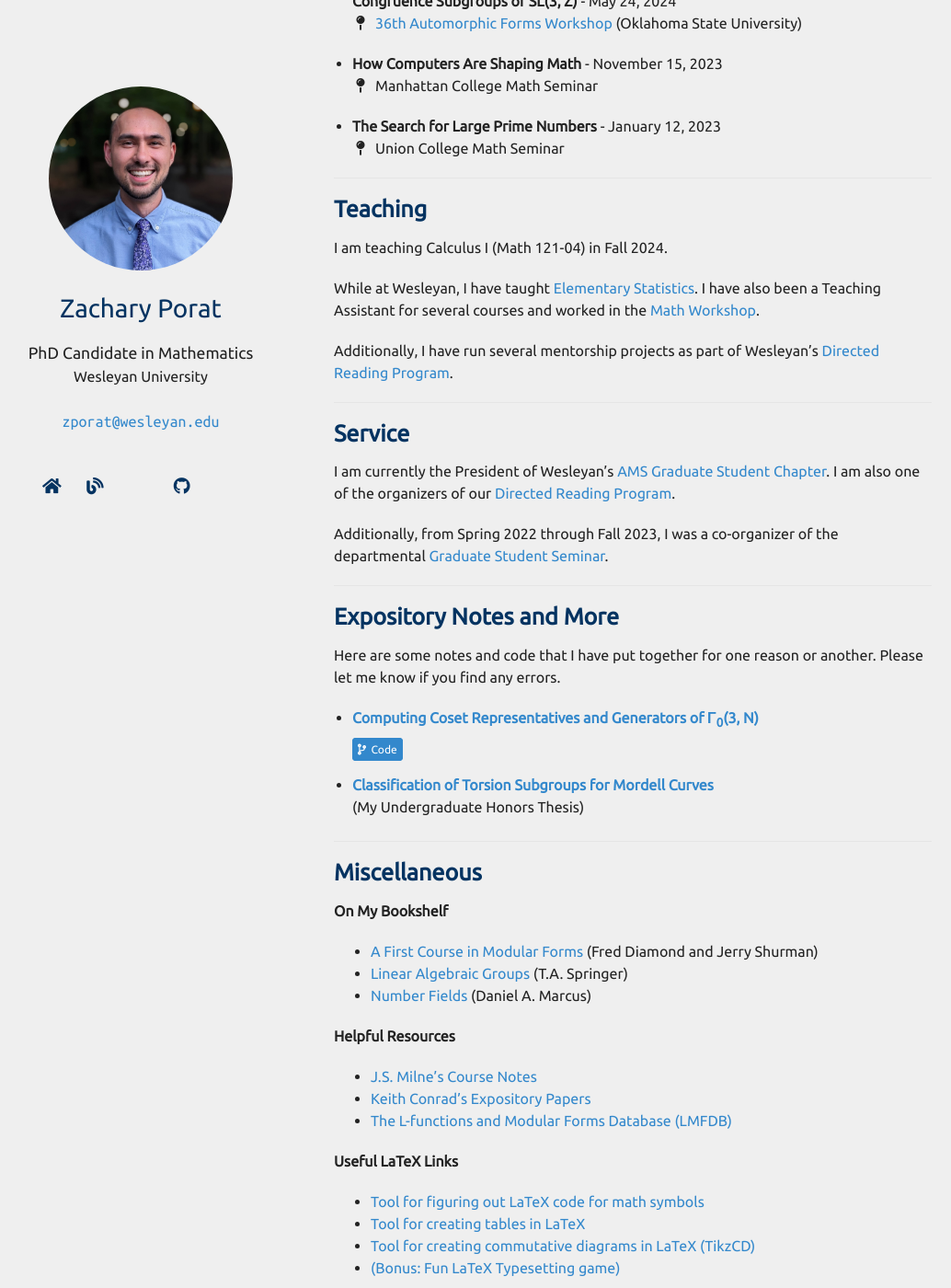
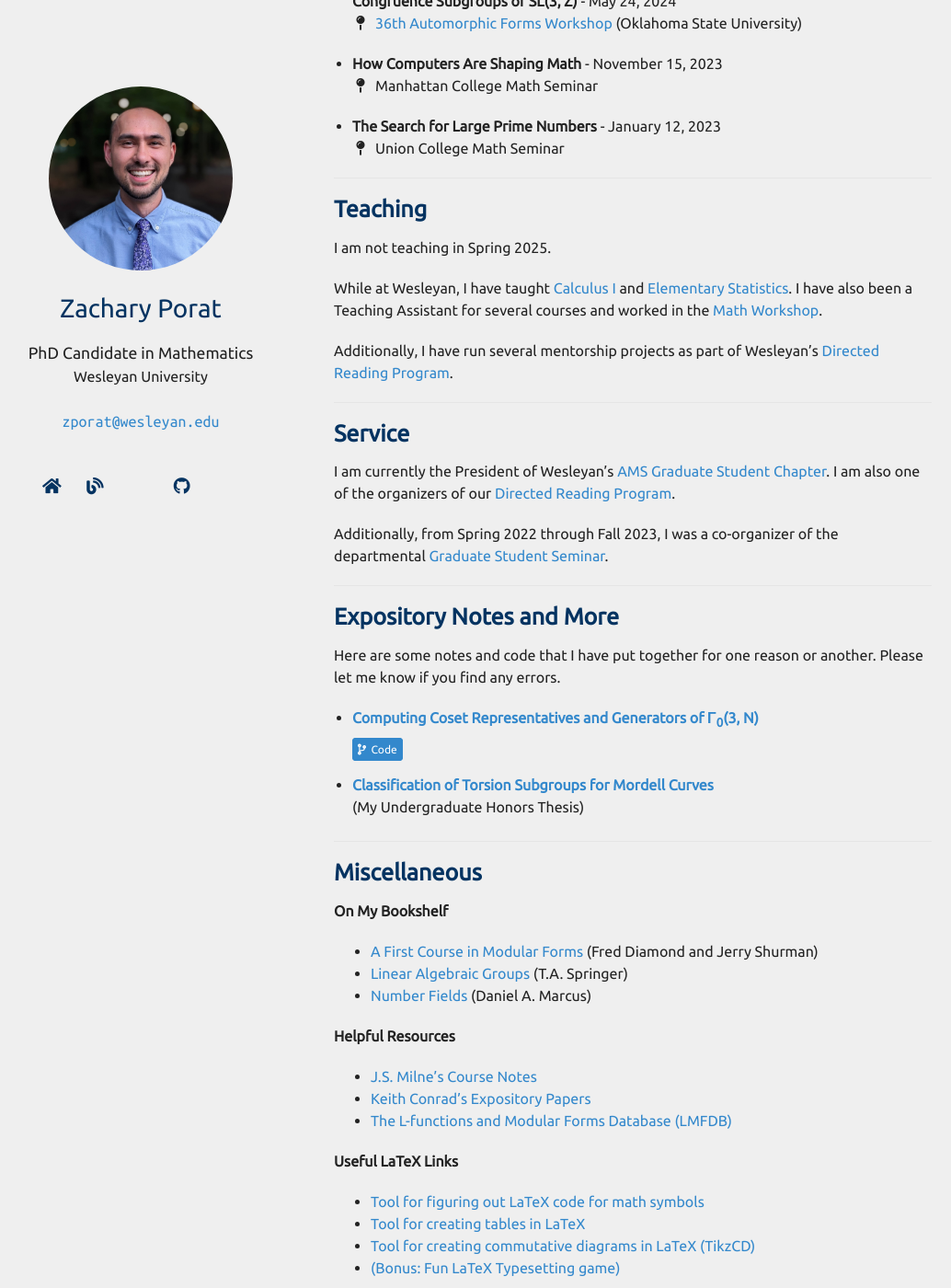
Before and after one commit to zporat/zporat.github.io, a Jekyll site: the page built from index.md, in a window 1280 px wide and 1400 px high, scrolled down 924 px. Shown: the whole window at 92% size, without its empty margins (102-1136 px from the left). Built offline with Jekyll 4.4.1, drawn with Linux system fonts in a browser that asks for light colours; nearby versions of some CDN libraries; a style sheet for code colours, icons or effects is not loaded; our own code applies the rules of GitHub Pages for plain Markdown files; some of the changed text lies outside the part shown.

Commit message:
homepage edits spring 2025

```diff
--- a/index.md
+++ b/index.md
@@ -30,9 +30,9 @@
 
 ## Teaching
 
-I am teaching Calculus I (Math 121-04) in Fall 2024.
+I am not teaching in Spring 2025.
 
-While at Wesleyan, I have taught [Elementary Statistics](https://owaprod-pub.wesleyan.edu/reg/!wesmaps_page.html?stuid=&crse=005525&term=1229).  I have also been a Teaching Assistant for several courses and worked in the [Math Workshop](https://www.wesleyan.edu/mathcs/math/math_workshop.html).
+While at Wesleyan, I have taught [Calculus I](https://owaprod-pub.wesleyan.edu/reg/!wesmaps_page.html?stuid=&crse=005517&term=1249) and [Elementary Statistics](https://owaprod-pub.wesleyan.edu/reg/!wesmaps_page.html?stuid=&crse=005525&term=1229).  I have also been a Teaching Assistant for several courses and worked in the [Math Workshop](https://www.wesleyan.edu/mathcs/math/math_workshop.html).
 
 Additionally, I have run several mentorship projects as part of Wesleyan's [Directed Reading Program](https://mathcs-graduate.wescreates.wesleyan.edu/drp/).
 
```
Also changed, not shown: other parts of index.md (+3 -2 lines).
